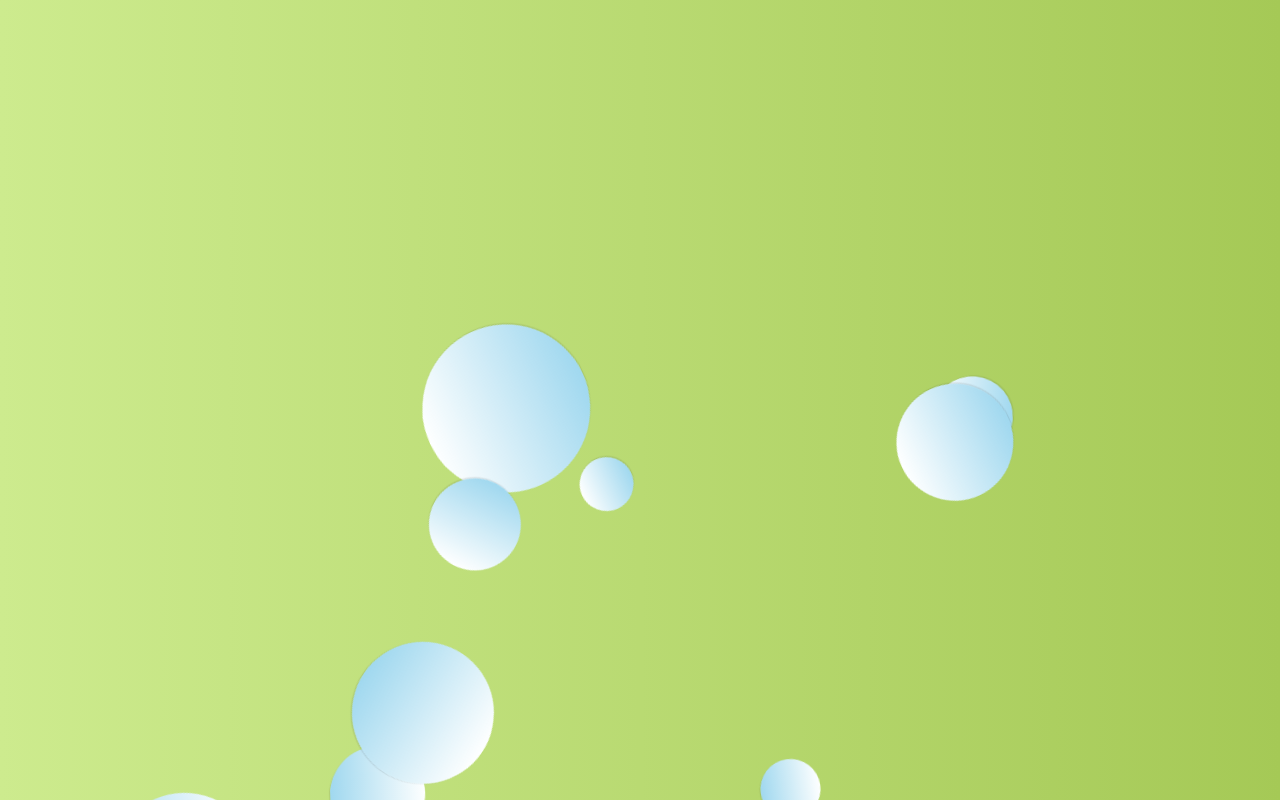
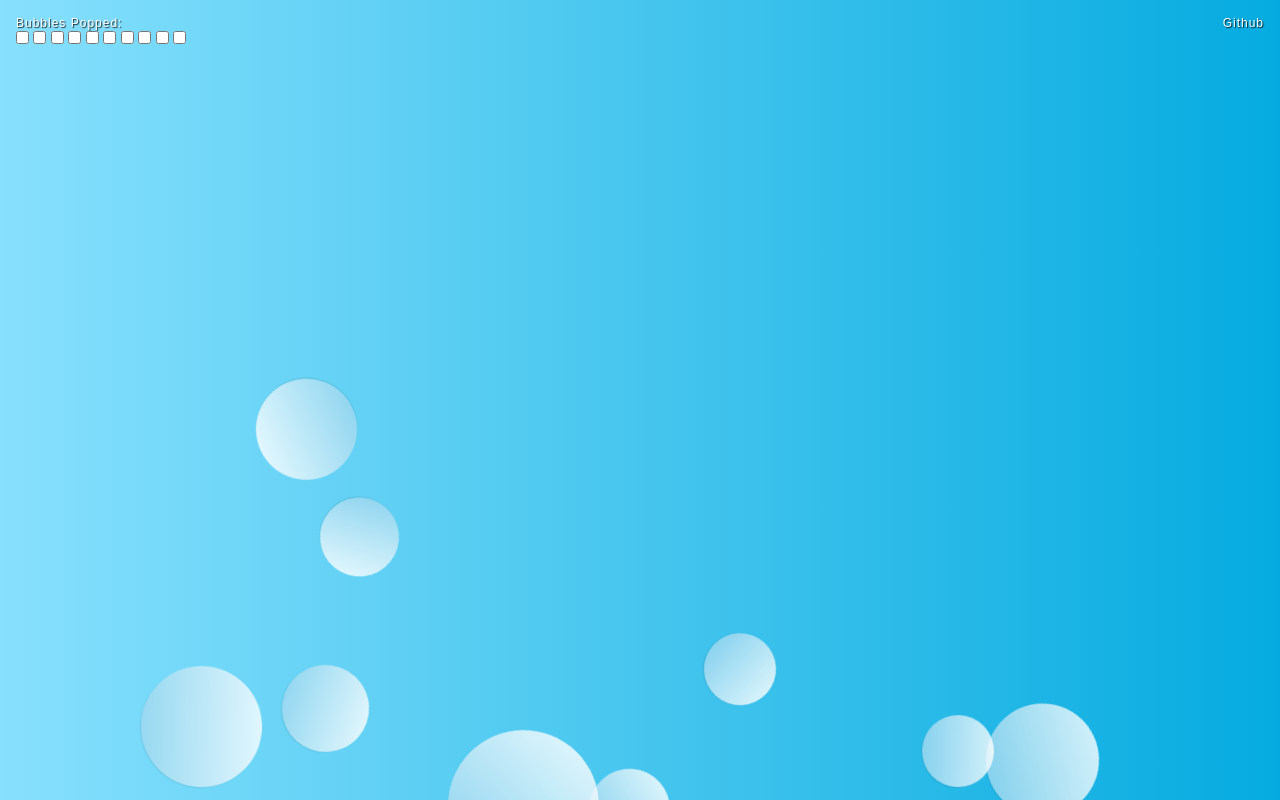
Before and after one commit to aoxrud/bubble-pop, a website: page src/index.pug in a window 1280 px wide. Drawn offline with nearby package versions, Linux system fonts and the light colour scheme; files that its build step writes are made by us from their sources.

Commit message:
Added better browser support, updated styling, and updated readme

```diff
--- a/src/index.pug
+++ b/src/index.pug
@@ -8,12 +8,16 @@ html(lang='en')
 
     form#game
       .gameboard
+        a.text.author(href="https://github.com/aoxrud-ww/bubble-pop") Github
         - var totalBubbles = 10;
+        .text.progress-text Bubbles Popped:
         - var n = 0;
         while n < totalBubbles
-          input.checkbox(type='checkbox', id=n, class='input-'+n)
+          input.checkbox(type='checkbox', id='checkbox-'+n)
+          label.label(for='checkbox-'+n, id='bubble-'+n)
+            .bubble
           - n++
 
         .complete
-          h1 Game Complete.
-          button.reset-button(type='reset') Try Again
+          h1.text Game Complete.
+          button.reset-button.text(type='reset') Play Again
--- a/src/index.scss
+++ b/src/index.scss
@@ -4,6 +4,8 @@ $total-bubbles: 10;
   margin: 0;
   padding: 0;
   box-sizing: border-box;
+  font-family: Arial, Helvetica, sans-serif;
+  -webkit-tap-highlight-color: rgba(0,0,0,0);
 }
 
 .gameboard {
@@ -12,7 +14,27 @@ $total-bubbles: 10;
   left: 0;
   bottom: 0;
   right: 0;
-  background: linear-gradient(to right, rgba(205,235,142,1) 0%,rgba(165,201,86,1) 100%);
+  background: linear-gradient(to right, rgba(135,224,253,1) 0%,rgba(83,203,241,1) 40%,rgba(5,171,224,1) 100%);
+}
+
+.text {
+  letter-spacing: 1px;
+  padding-top: 1rem;
+  color: white;
+  text-shadow: 1px 1px 1px rgba(0,0,0,0.8);
+}
+
+.author {
+  font-size: 12px;
+  position: absolute;
+  top: 0;
+  right: 1rem;
+  text-decoration: none;
+}
+
+.progress-text {
+  font-size: 12px;
+  padding-left: 1rem;
 }
 
 .complete {
@@ -21,6 +43,14 @@ $total-bubbles: 10;
   align-items: center;
   justify-content: center;
   flex-direction: column;
+}
+
+.checkbox {
+  pointer-events: none;
+}
+
+#checkbox-0 {
+  margin-left: 1rem;
 }
 
 .reset-button {
@@ -32,45 +62,48 @@ $total-bubbles: 10;
   text-align: center;
 }
 
-.checkbox {
+.label {
   position: absolute;
   transition-timing-function: linear;
   animation: floatUp 25s infinite;
   bottom: -170px;
+  display: block;
+  z-index: 10;
 
-  &::after {
-    content: "";
-    width: 50px;
-    height: 50px;
-    border-radius: 25px;
-    display: block;
-    background: linear-gradient(to bottom, rgba(254,255,255,1) 0%,rgba(221,241,249,1) 35%,rgba(160,216,239,1) 100%);
-    box-shadow: 1px 1px 1px rgba(0,0,0,0.1);
-    z-index: 9;
-    left: -35px;
-    position: relative;
-    top: -15px;
-  }
+}
 
-  &:checked {
-    display: none;
-  }
+.bubble {
+  background: linear-gradient(to bottom, rgba(254,255,255,1) 0%,rgba(221,241,249,1) 35%,rgba(160,216,239,1) 100%);
+  box-shadow: 1px 1px 1px rgba(0,0,0,0.1);
+  z-index: 11;
+  opacity: 0.8;
 }
 
 $i: 0;
-@for $i from 1 through $total-bubbles {
-  .checkbox:nth-child(#{$i}) {
+@for $i from 0 through $total-bubbles {
 
+  #checkbox-#{$i} {
+    &:checked {
+      + #bubble-#{$i} {
+        pointer-events: none;
+        .bubble {
+          transition-timing-function: linear;
+          animation: pop 250ms forwards;
+        }
+      }
+    }
+  }
+
+  #bubble-#{$i} {
     $position: random(80) + 0%;
     $size: random(120px) + 50px;
     $delay: random(2s) + 0s;
     $duration: random(30s) + 10s;
-
     animation-delay: $delay;
     animation-duration: $duration;
     left: $position;
 
-    &::after {
+    .bubble {
       width: $size;
       height: $size;
       border-radius: ($size / 2);
@@ -81,8 +114,8 @@ $i: 0;
 @mixin onGameComplete {
   $i: 0;
   $selector: '';
-  @for $i from $total-bubbles through 1 {
-    $selector: '.checkbox:nth-child(#{$i}):checked + #{$selector}';
+  @for $i from ($total-bubbles - 1) through 0 {
+    $selector: '#checkbox-#{$i}:checked ~ #{$selector}';
   }
 
   #{$selector} .complete {
@@ -96,12 +129,19 @@ $i: 0;
 
 @keyframes floatUp {
   0% {
-    -webkit-transform: translateY(0);
     transform: translateY(0);
   }
 
   100% {
-    -webkit-transform: translateY(-1200px) rotate(600deg);
     transform: translateY(-1200px) rotate(600deg);
   }
 }
+
+@keyframes pop {
+  50%  {
+    transform: scale(1.2);
+  }
+  100% {
+    opacity: 0;
+  }
+}
```
Also changed, not shown: README.md, dist/index.css, dist/index.html, game-preview.gif (added).
